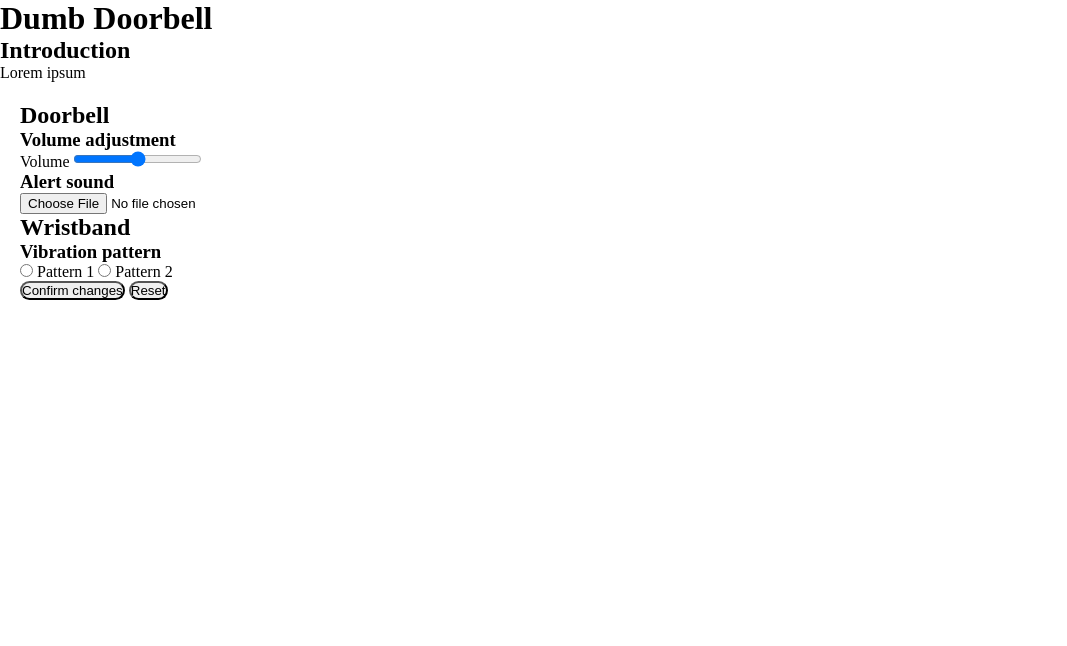
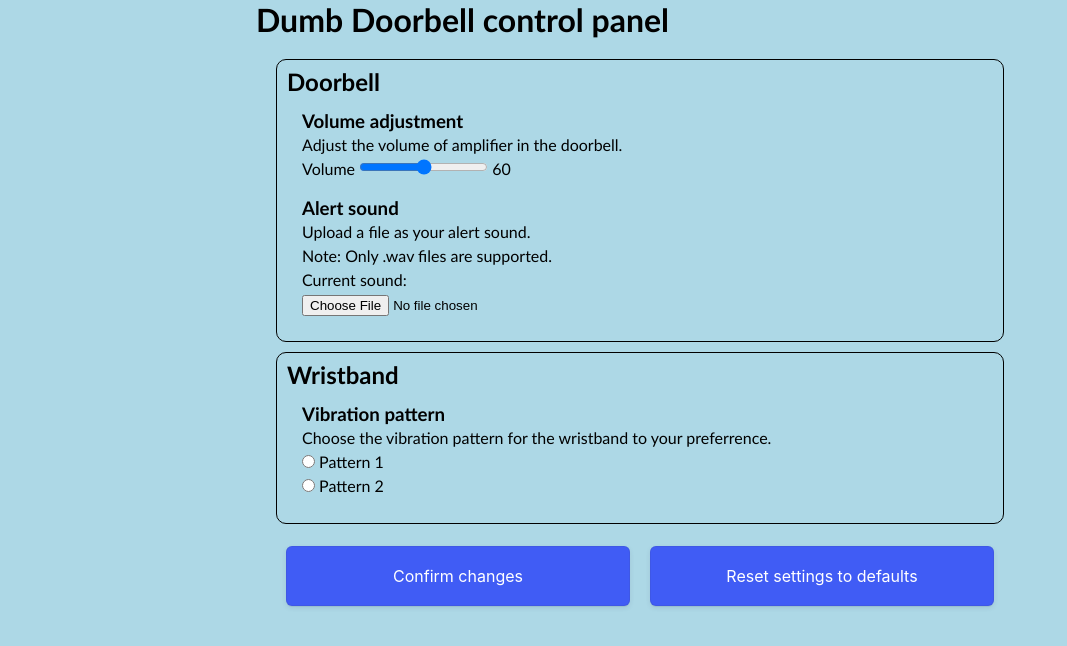
Before and after one commit to emeraldtip/Dumb-Doorbell, a Python web app: template doorbell/templates/index.html in a window 1280 px wide. Shown: the top 646 px of the page, without its empty margins (0-1067 px from the left). Run offline with Jinja, Linux system fonts and the light colour scheme; the template is opened without the code that fills it, so the values that code supplies are empty.

Commit message:
interface done

```diff
--- a/doorbell/static/index.css
+++ b/doorbell/static/index.css
@@ -2,24 +2,84 @@
     margin: 0px;
     padding: 0px;
     text-decoration: none;
-    /* font-family: 'Montserrat', sans-serif; */
-    /* font-family: 'Merriweather', serif; */
+
 }
 
 #container {
-    width: 100%;
+    width: 60%;
     margin: 0 auto;
-    font-family: 'Merriweather', serif;
+    font-family:'Gill Sans', 'Gill Sans MT', Calibri, 'Trebuchet MS', sans-serif;
 }
+
+.part-change {
+    border-style: solid;
+    border-width: 1px;
+    border-radius: 10px;
+    margin: 10px 0;
+    padding: 10px;
+    line-height: 150%;
+}
+
 
 .form {
     margin: 20px;
+
 }
 
 .field {
-
+    margin: 15px;
 }
 
 .button {
-    border-radius: 100px;
+    border-radius: 5px;
+    color: darkblue
 }
+
+
+body {
+    background-color: lightblue;
+}
+
+
+.button-container {
+    text-align: center;
+}
+
+/* CSS */
+.button {
+
+  appearance: button;
+  backface-visibility: hidden;
+  background-color: #405cf5;
+  border-radius: 6px;
+  border-width: 0;
+  box-shadow: rgba(50, 50, 93, .1) 0 0 0 1px inset,rgba(50, 50, 93, .1) 0 2px 5px 0,rgba(0, 0, 0, .07) 0 1px 1px 0;
+  box-sizing: border-box;
+  color: #fff;
+  cursor: pointer;
+  font-family: -apple-system,system-ui,"Segoe UI",Roboto,"Helvetica Neue",Ubuntu,sans-serif;
+  font-size: 100%;
+  height: 60px;
+  line-height: 1.15;
+  margin: 12px 10px;
+  outline: none;
+  overflow: hidden;
+  padding: 0 25px;
+  position: relative;
+  text-align: center;
+  text-transform: none;
+  transform: translateZ(0);
+  transition: all .2s,box-shadow .08s ease-in;
+  user-select: none;
+  -webkit-user-select: none;
+  touch-action: manipulation;
+  width: 50%;
+}
+
+.button:disabled {
+  cursor: default;
+}
+
+.button:hover {
+  box-shadow: rgba(50, 50, 93, .1) 0 0 0 1px inset, rgba(50, 50, 93, .2) 0 6px 15px 0, rgba(0, 0, 0, .1) 0 2px 2px 0, rgba(50, 151, 211, .3) 0 0 0 4px;
+}
--- a/doorbell/templates/index.html
+++ b/doorbell/templates/index.html
@@ -1,5 +1,6 @@
 <!DOCTYPE html>
 <html>
+
 <head>
     <meta charset="UTF-8">
     <meta http-equiv="X-UA-Compatible" content="IE=edge">
@@ -10,48 +11,67 @@
 <title>Dumb Doorbell</title>
 
 <body>
+    <div id="container">
+
+
         <header>
-        <h1>Dumb Doorbell</h1>
+            <h1>Dumb Doorbell control panel</h1>
 
         </header>
-    <div>
-        <h2>Introduction</h2>
-        <p>Lorem ipsum</p>
-    </div>
+
 
         <div class="form">
 
 
             <form action="">
-            <div id="doorbell-change">
+                <div class="part-change" id="doorbell-change">
                     <h2>Doorbell</h2>
                     <div class="field">
                         <h3>Volume adjustment</h3>
+                        <p>Adjust the volume of amplifier in the doorbell.</p>
                         <label for="">Volume</label>
-                    <input type="range" min="0" max="100" id="volume-input">
+                        <input type="range" min="0" max="100" id="volume-input" oninput="">
+                            <output id="volume-output">60 <!-- Change to show current value --> </output>
                     </div>
 
                     <div class="field">
                         <h3>Alert sound</h3>
-                    <input type="file" id="file-input">
+                        <p>Upload a file as your alert sound. <br>
+                        Note: Only .wav files are supported. <br>
+                        Current sound: <!-- Show the current sound. Either the name of uploaded file or default sound. -->
+                        </p>
+                        <input type="file" id="file-input" accept=".wav">
+
                     </div>
                 </div>
 
-            <div id="wristband-change">
+                <div class="part-change" id="wristband-change">
                     <h2>Wristband</h2>
                     <div class="field">
                         <h3>Vibration pattern</h3>
-                    <input type="radio" name="" id="pattern1" value="Pattern 1">
-                    <label for="pattern1">Pattern 1</label>
-                    <input type="radio" name="" id="pattern2" value="Pattern 2">
-                    <label for="pattern2">Pattern 2</label>
+                        <p>Choose the vibration pattern for the wristband to your preferrence.</p>
+                        <div class="pattern-choice">
+                            <label for="pattern1">
+                                <input type="radio" name="pattern" id="pattern1" value="Pattern 1">
+                                Pattern 1
+                            </label>
+                        </div>
+
+                        <div class="pattern-choice">
+                            <label for="pattern2">
+                                <input type="radio" name="pattern" id="pattern2" value="Pattern 2">
+                                Pattern 2
+                            </label>
+                        </div>
+
                     </div>
                 </div>
 
             </form>
-        <div>
+            <div class="button-container"  style="display:flex">
                 <button class="button" type="submit">Confirm changes</button>
-            <button class="button" type="reset">Reset</button>
+                <button class="button" type="reset">Reset settings to defaults</button>
+            </div>
         </div>
     </div>
 
```
Lines whose indentation alone changed are shown as unchanged.
